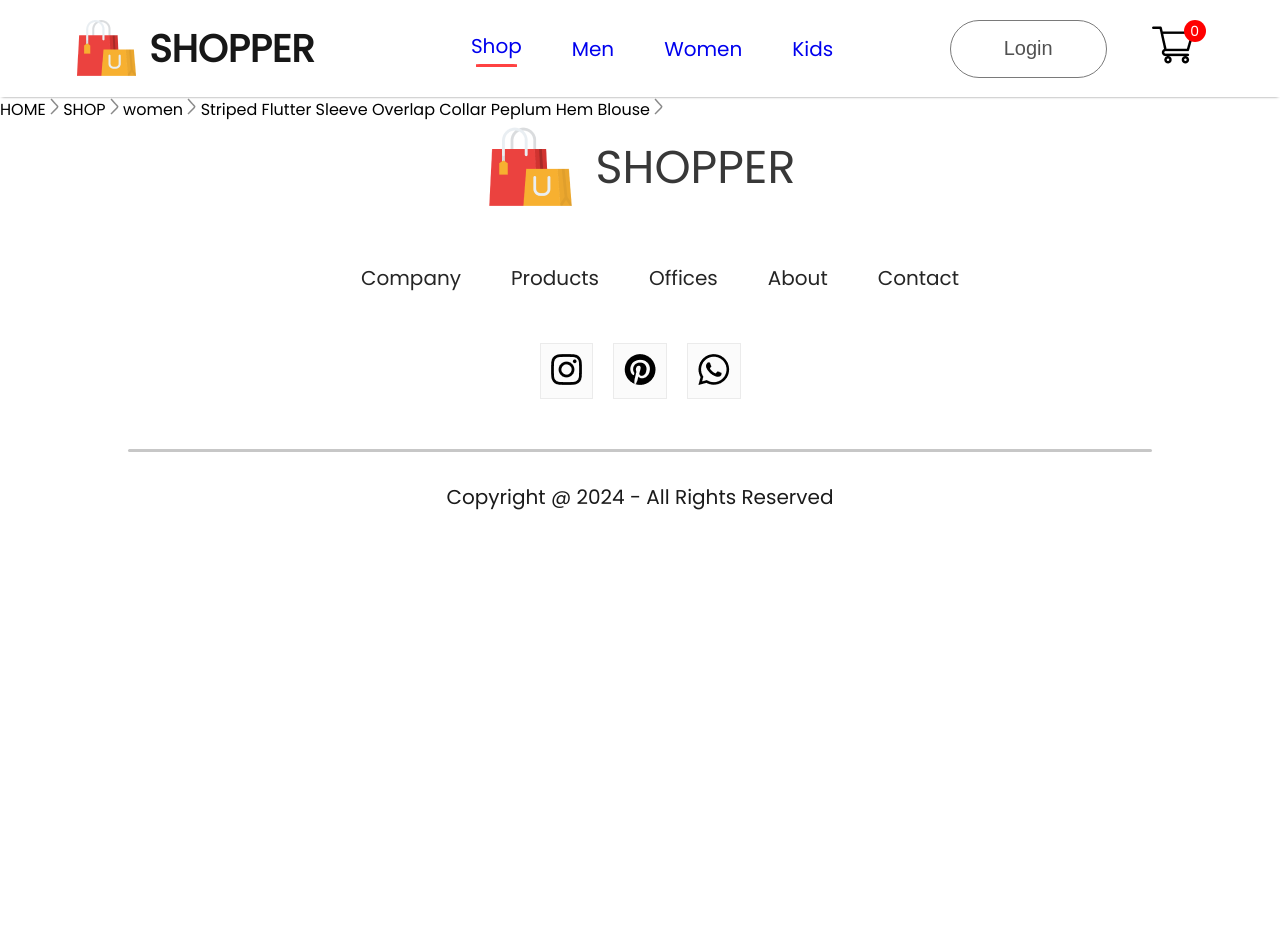
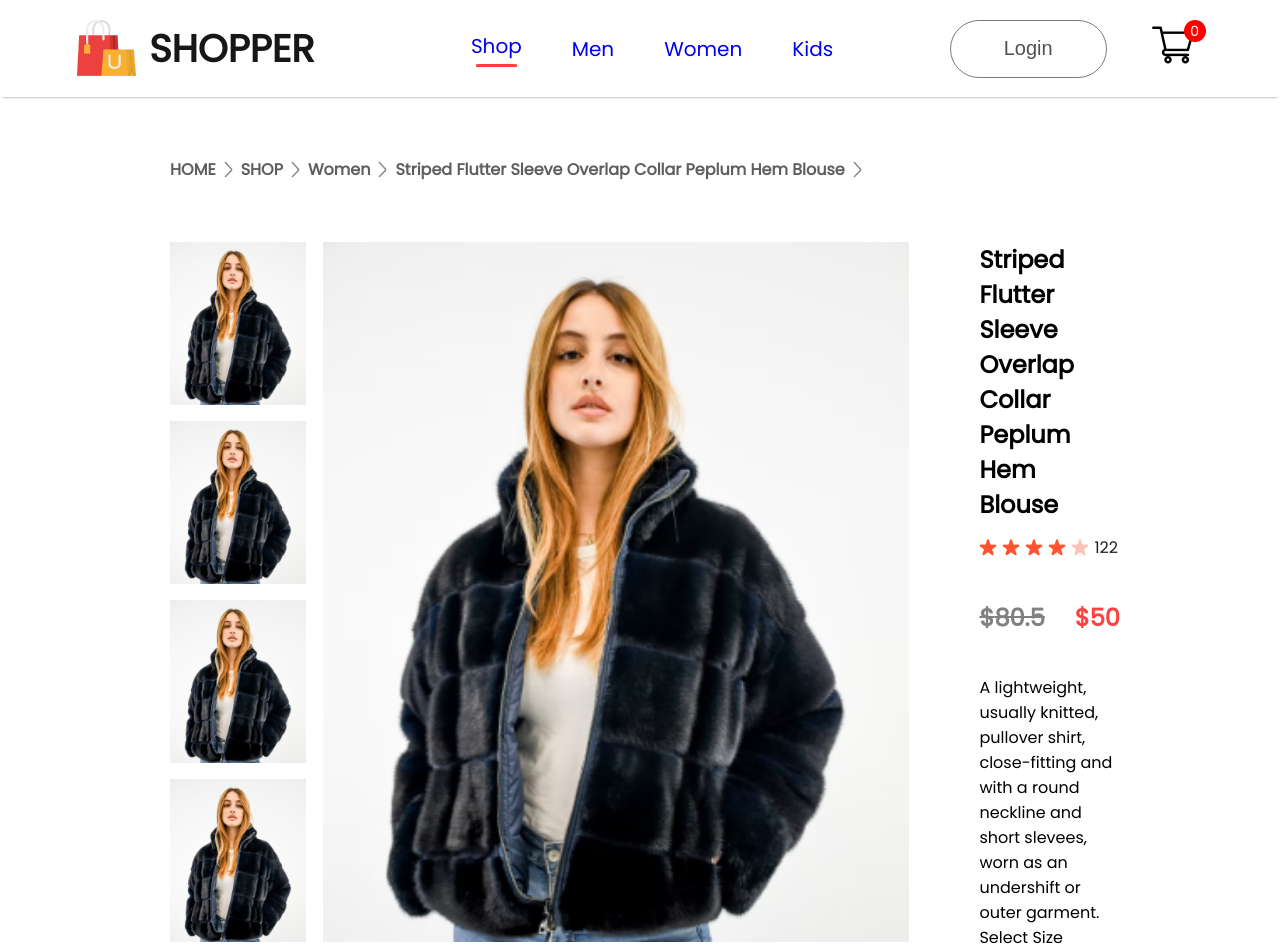
Before and after one commit to Mohanapriya4/frontend, a React (Create React App) app: page /product/1 in a window 1280 px wide. Shown: the top 952 px of the page. Before the commit the page ends 800 px from the top, so only its background shows below. Built offline with nearby package versions, Linux system fonts and the light colour scheme.

Commit message:
Products-ecom

```diff
--- a/src/Components/Breadcrums/Breadcrum.css
+++ b/src/Components/Breadcrums/Breadcrum.css
@@ -0,0 +1,10 @@
+.breadcrum{
+    display: flex;
+    align-items: center;
+    gap: 8px;
+    color: #5e5e5e;
+    font-size: 16px;
+    font-weight: 600;
+    margin: 60px 170px;
+    text-transform: capitalize;
+}
--- /dev/null
+++ b/src/Components/ProductDisplay/ProductDisplay.css
@@ -0,0 +1,54 @@
+.productdisplay{
+    display: flex;
+    margin: 0px 170px;
+}
+.productdisplay-left{
+    display: flex;
+    gap: 17px;
+}
+.productdisplay-img-list{
+    display: flex;
+    flex-direction: column;
+    gap: 16px;
+}
+.productdisplay-img-list img{
+    height: 163px;
+
+}
+.productdisplay-main-img{
+    width: 586px;
+    height: 700px;
+}
+
+.productdisplay-right{
+    margin: 0px 70px;
+    display: flex;
+    flex-direction: column;
+}
+.productdisplay-right h1{
+    color: #3d3d3d;
+    font-size: 40px;
+    font-weight: 700;
+}
+.productdisplay-right-stars{
+    display: flex;
+    align-items: center;
+    margin-top: 13px;
+    gap: 5px;
+    color: #1c1c1c;
+    font-size: 16px;
+}
+.productdisplay-right-prices{
+    display: flex;
+    margin: 40px 0px;
+    gap: 30px;
+    font-size: 24px;
+    font-weight: 700;
+}
+.productdisplay-right-price-old{
+    color: #818181;
+    text-decoration: line-through;
+}
+.productdisplay-right-price-new{
+    color: #ff4141;
+}
--- /dev/null
+++ b/src/Components/ProductDisplay/ProductDisplay.jsx
@@ -0,0 +1,57 @@
+import React from 'react'
+import './ProductDisplay.css'
+import star_icon from '../Assets/star_icon.png'
+import star_dull_icon from '../Assets/star_dull_icon.png'
+
+const ProductDisplay = (props) => {
+    const {product}=props
+    return (
+    <div className='productdisplay'>
+        <div className="productdisplay-left">
+            <div className="productdisplay-img-list">
+                <img src={product.image} alt=''/>
+                <img src={product.image} alt=''/>
+                <img src={product.image} alt=''/>
+                <img src={product.image} alt=''/>
+            </div>
+            <div className="productdisplay-img">
+                <img src={product.image} alt="" className="productdisplay-main-img" />
+            </div>
+        </div>
+        <div className="productdisplay-right">
+            <h2>{product.name}</h2>
+            <div className="productdisplay-right-stars">
+                <img src={star_icon} alt="" />
+                <img src={star_icon} alt="" />
+                <img src={star_icon} alt="" />
+                <img src={star_icon} alt="" />
+                <img src={star_dull_icon} alt="" />
+                <p>122</p>
+            </div>
+            <div className="productdisplay-right-prices">
+                <div className="productdisplay-right-price-old">${product.old_price}</div>
+                <div className="productdisplay-right-price-new">${product.new_price}</div>
+            </div>
+            <div className="productdisplay-right-description">
+                A lightweight, usually knitted, pullover shirt, close-fitting and with a round neckline and short slevees, worn as an undershift or outer garment.
+            </div>
+            <div className="productdisplay-right-size">
+                <p>Select Size</p>
+                <div className="productdisplay-right-sizes">
+                    <div>S</div>
+                    <div>M</div>
+                    <div>L</div>
+                    <div>XL</div>
+                    <div>XXL</div>
+                </div>
+            </div>
+            <button>ADD TO CART</button>
+            <p className='productdisplay-right-category'><span>Category :</span>Women, T-shirt, Crop Top</p>
+            <p className='productdisplay-right-category'><span>Tags :</span>Modern, Latest</p>
+        </div>
+
+    </div>
+  )
+}
+
+export default ProductDisplay
--- a/src/Pages/Product.jsx
+++ b/src/Pages/Product.jsx
@@ -2,6 +2,7 @@
 import {ShopContext} from '../Context/ShopContext'
 import { useParams } from 'react-router-dom'
 import Breadcrum from '../Components/Breadcrums/Breadcrum'
+import ProductDisplay from '../Components/ProductDisplay/ProductDisplay'
 
 const Product = () => {
   const {all_product}= useContext(ShopContext)
@@ -10,6 +11,7 @@
   return (
     <div>
       <Breadcrum product={product} />
+      <ProductDisplay product={product} />
 
     </div>
   )
```
